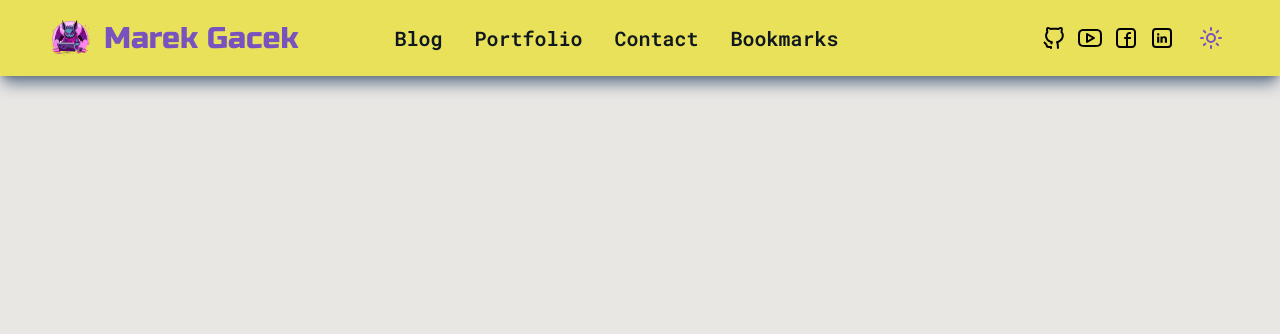
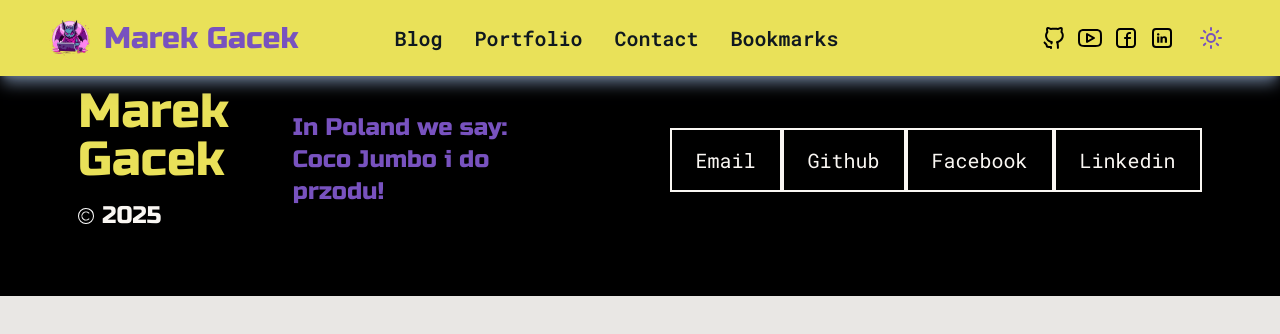
Before and after one commit to marekgacek45/marekgacekdev--blog, a Next.js app: page / in a window 1280 px wide. Shown: the top 334 px of the page. Built offline with nearby package versions, Linux system fonts and the light colour scheme.

Commit message:
create footer

```diff
--- /dev/null
+++ b/app/(root)/layout.tsx
@@ -0,0 +1,15 @@
+import Footer from '@/components/footer'
+import Navbar from '@/components/nav/navbar'
+import React from 'react'
+
+const Layout = ({ children }: Readonly<{ children: React.ReactNode }>) => {
+	return (
+		<>
+			<Navbar />
+			<main>{children}</main>
+			<Footer />
+		</>
+	)
+}
+
+export default Layout
--- a/app/layout.tsx
+++ b/app/layout.tsx
@@ -4,7 +4,7 @@ import { Provider } from '@/app/utils/provider'
 import { font_heading, font_text, font_accent } from '@/app/utils/fonts'
 import './globals.css'
 
-import Navbar from '@/components/nav/navbar'
+
 
 export const metadata: Metadata = {
 	title: {
@@ -24,11 +24,11 @@ export default function RootLayout({
 			<body
 				className={`${font_heading} ${font_text} ${font_accent} font-text bg-bgLight-400  dark:bg-bgDark-600 text-fontDark dark:text-fontLight selection:bg-ownTurquise-400 duration-300 antialiased`}>
 				<Provider>
-					<Navbar />
+
 
 					{children}
 
-					{/* <Footer /> */}
+
 				</Provider>
 			</body>
 		</html>
--- /dev/null
+++ b/components/footer.tsx
@@ -0,0 +1,67 @@
+import Image from 'next/image'
+import Link from 'next/link'
+
+import { CopyIcon } from '@/app/utils/icons'
+
+const footerLinks = [
+	{ href: 'mailto:marekgacekdev@gmail.com', label: 'Email' },
+	{ href: 'https://github.com/marekgacek45', label: 'Github' },
+	{ href: 'https://facebook.com/marekgacekdev', label: 'Facebook' },
+	{ href: 'https://www.linkedin.com/in/marek-gacek', label: 'Linkedin' },
+]
+
+const Footer = () => {
+	const year = new Date().getFullYear()
+
+	return (
+		<footer className='bg-black py-16 px-6 md:px-0'>
+			{/* CONTAINER */}
+			<div className='max-w-screen-xl flex flex-col lg:flex-row justify-around 2xl:justify-between items-center gap-12 lg:gap-0 mx-auto'>
+				{/* info */}
+				<div className='flex flex-row justify-center items-center gap-6 sm:gap-16 order-1 lg:order-none'>
+					<div className='flex justify-start items-center order-1 sm:order-none'>
+						<div>
+							<h2 className=' text-3xl md:text-5xl font-heading text-ownYellow-400  hover:text-ownPink-600  duration-150'>
+								<Link href='https://marekgacekdev.pl'>
+									Marek
+									<br />
+									Gacek
+									<br />
+								</Link>
+							</h2>
+
+							<span className='flex gap-2  mt-4 text-xl md:text-2xl font-heading text-fontLight  '>
+								<CopyIcon className='w-4 fill-white ' />
+								{year}
+							</span>
+						</div>
+					</div>
+					<div className='max-w-[220px] '>
+						<a href='/bolec.gif' target='_blank' rel='noreferrer nofollow'>
+							<span className=' text-2xl text-center sm:text-left font-heading text-ownPurple-400 hover:text-ownPink-600 duration-150'>
+								In Poland we say:<br></br>
+								Coco Jumbo i do przodu! <br />
+
+							</span>
+						</a>
+					</div>
+				</div>
+				{/* links */}
+				<div className='flex flex-wrap justify-start  items-center px-4 lg:px-0'>
+					{footerLinks.map((link, index) => (
+						<a
+							key={index}
+							href={link.href}
+							target='_blank'
+							rel='noreferrer nofollow'
+							className='w-1/2 xl:w-auto flex-grow px-6 py-4 border-2 border-r-1 last:border-r-2 border-fontLight font-text text-lg lg:text-xl text-center sm:text-left text-fontLight  hover:border-dashed hover:animate-shake   hover:text-ownPink-600 hover:border-ownPink-200 dark:hover:text-ownPink-600 dark:hover:border-ownPink-200  duration-150'>
+							{link.label}
+						</a>
+					))}
+				</div>
+			</div>
+		</footer>
+	)
+}
+
+export default Footer
```
Also changed, not shown: app/(root)/page.tsx (renamed from app/page.tsx).
